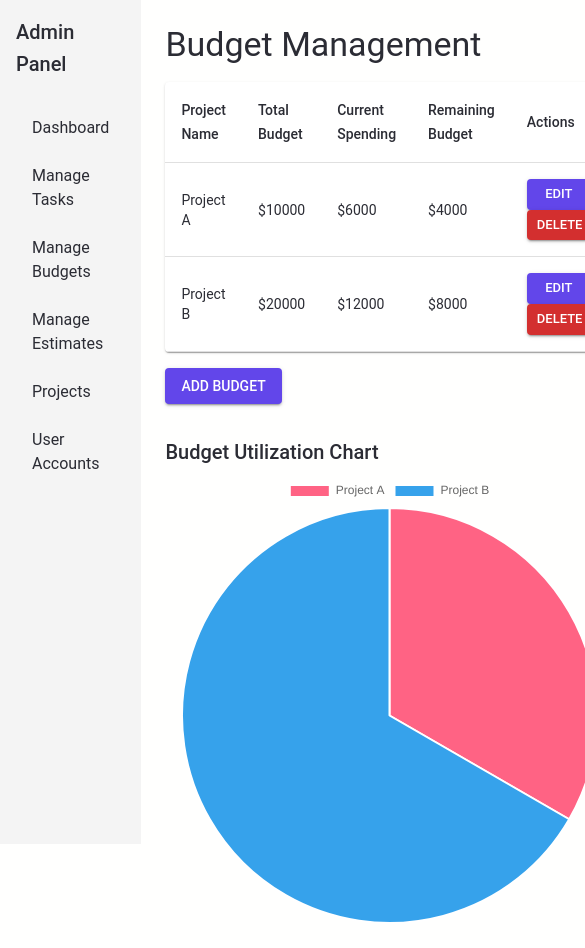
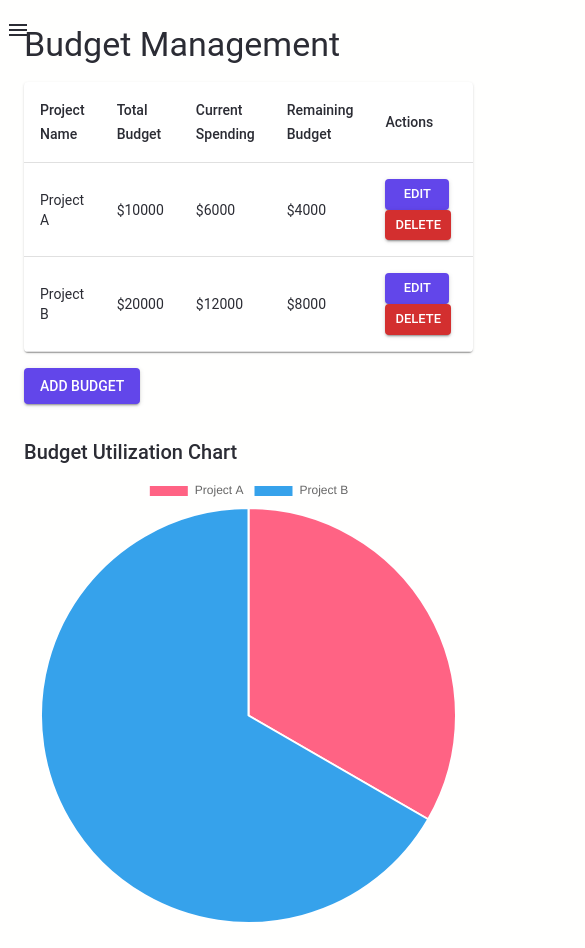
Before and after one commit to abhiram-shaji/flow-companion-frontend, a React (Create React App) app: page /admin/budgets in a window 390 px wide. Shown: the top 948 px of the page, 585 px wide, since content can reach past the window. Built offline with nearby package versions, Linux system fonts and the light colour scheme.

Commit message:
Make siderbar responsive

```diff
--- a/package.json
+++ b/package.json
@@ -5,6 +5,7 @@
   "dependencies": {
     "@emotion/react": "^11.14.0",
     "@emotion/styled": "^11.14.0",
+    "@mui/icons-material": "^6.3.1",
     "@mui/material": "^6.3.1",
     "@testing-library/jest-dom": "^5.14.1",
     "@testing-library/react": "^13.0.0",
--- a/src/components/AdminSidebar.tsx
+++ b/src/components/AdminSidebar.tsx
@@ -1,9 +1,22 @@
-import React from "react";
-import { Box, List, ListItem, ListItemText, ListItemButton, Typography } from "@mui/material";
+import React, { useState } from "react";
+import {
+  Box,
+  List,
+  ListItem,
+  ListItemText,
+  ListItemButton,
+  Typography,
+  Drawer,
+  IconButton,
+  useMediaQuery,
+} from "@mui/material";
+import MenuIcon from "@mui/icons-material/Menu";
 import { useNavigation } from "../hooks/useNavigation";
 
 const Sidebar: React.FC = () => {
   const { navigateTo } = useNavigation();
+  const isMobile = useMediaQuery("(max-width:600px)");
+  const [drawerOpen, setDrawerOpen] = useState(false);
 
   const pages = [
     { name: "Dashboard", path: "/admin/dashboard" },
@@ -14,7 +27,11 @@ const Sidebar: React.FC = () => {
     { name: "User Accounts", path: "/admin/user-management" },
   ];
 
-  return (
+  const handleDrawerToggle = () => {
+    setDrawerOpen(!drawerOpen);
+  };
+
+  const drawerContent = (
     <Box sx={{ width: 250, bgcolor: "#f4f4f4", height: "100vh", padding: 2 }}>
       <Typography variant="h6" sx={{ marginBottom: 2 }}>
         Admin Panel
@@ -22,7 +39,12 @@ const Sidebar: React.FC = () => {
       <List>
         {pages.map((page) => (
           <ListItem disablePadding key={page.name}>
-            <ListItemButton onClick={() => navigateTo(page.path)}>
+            <ListItemButton
+              onClick={() => {
+                navigateTo(page.path);
+                if (isMobile) setDrawerOpen(false);
+              }}
+            >
               <ListItemText primary={page.name} />
             </ListItemButton>
           </ListItem>
@@ -30,6 +52,38 @@ const Sidebar: React.FC = () => {
       </List>
     </Box>
   );
+
+  return (
+    <>
+      {isMobile ? (
+        <>
+          <IconButton
+            edge="start"
+            color="inherit"
+            aria-label="menu"
+            onClick={handleDrawerToggle}
+            sx={{ position: "fixed", top: 10, left: 10 }}
+          >
+            <MenuIcon />
+          </IconButton>
+          <Drawer
+            anchor="left"
+            open={drawerOpen}
+            onClose={handleDrawerToggle}
+            ModalProps={{
+              keepMounted: true, // Better performance on mobile
+            }}
+          >
+            {drawerContent}
+          </Drawer>
+        </>
+      ) : (
+        <Box sx={{ width: 250, bgcolor: "#f4f4f4", height: "100vh", padding: 2 }}>
+          {drawerContent}
+        </Box>
+      )}
+    </>
+  );
 };
 
 export default Sidebar;
```
Also changed, not shown: 1 other file (tests, documents, lock files or other folders).
